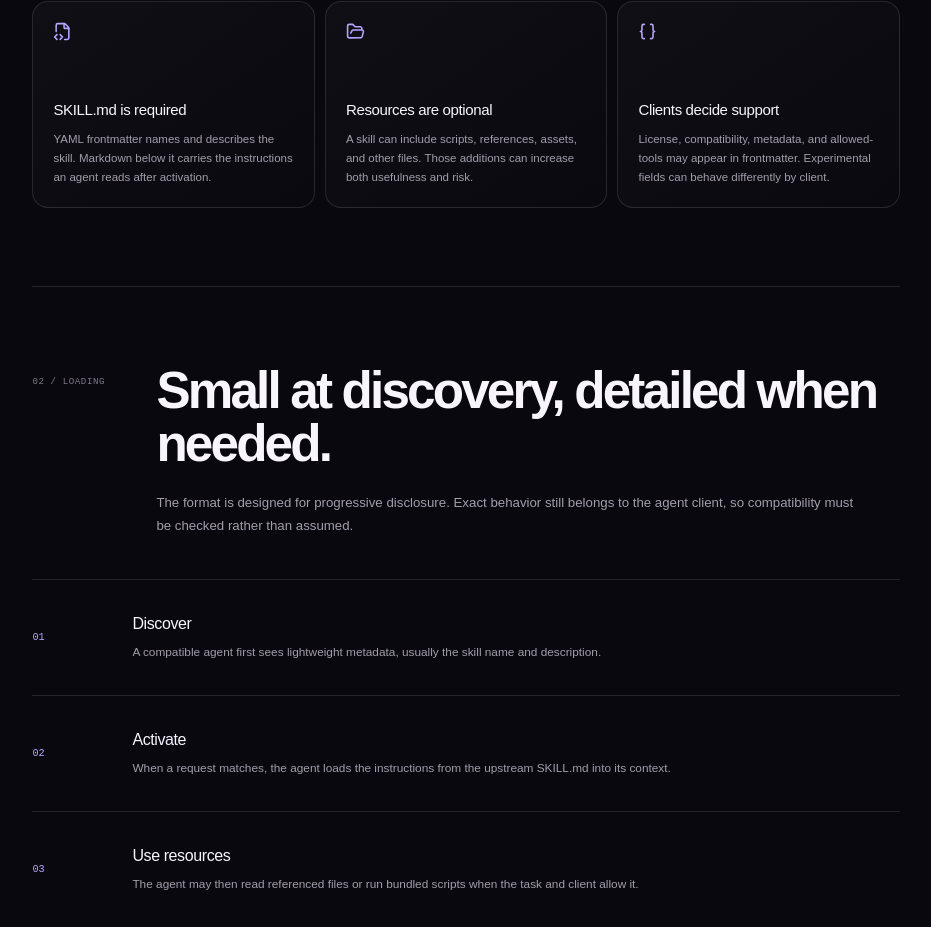
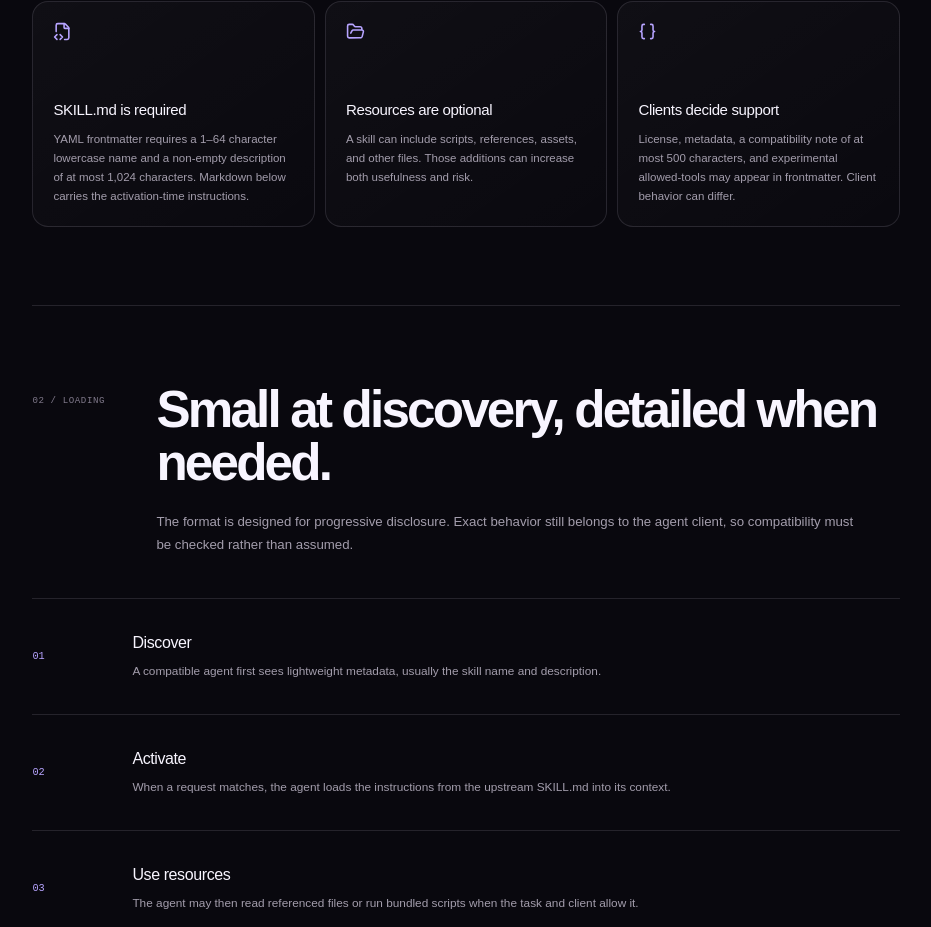
Before and after one commit to desync-organization/aisle, a Next.js app: page /docs in a window 1280 px wide. Shown: the part 1191-2118 px from the top of the page, without its empty margins (330-1261 px from the left). Built offline with nearby package versions, Linux system fonts and the light colour scheme; no server answers.

Commit message:
docs: align skill format guide with specification

```diff
--- a/app/docs/page.tsx
+++ b/app/docs/page.tsx
@@ -31,7 +31,7 @@ const formatParts = [
   {
     icon: FileCode2,
     title: "SKILL.md is required",
-    body: "YAML frontmatter names and describes the skill. Markdown below it carries the instructions an agent reads after activation.",
+    body: "YAML frontmatter requires a 1–64 character lowercase name and a non-empty description of at most 1,024 characters. Markdown below carries the activation-time instructions.",
   },
   {
     icon: FolderOpen,
@@ -41,7 +41,7 @@ const formatParts = [
   {
     icon: Braces,
     title: "Clients decide support",
-    body: "License, compatibility, metadata, and allowed-tools may appear in frontmatter. Experimental fields can behave differently by client.",
+    body: "License, metadata, a compatibility note of at most 500 characters, and experimental allowed-tools may appear in frontmatter. Client behavior can differ.",
   },
 ] as const;
 
```
